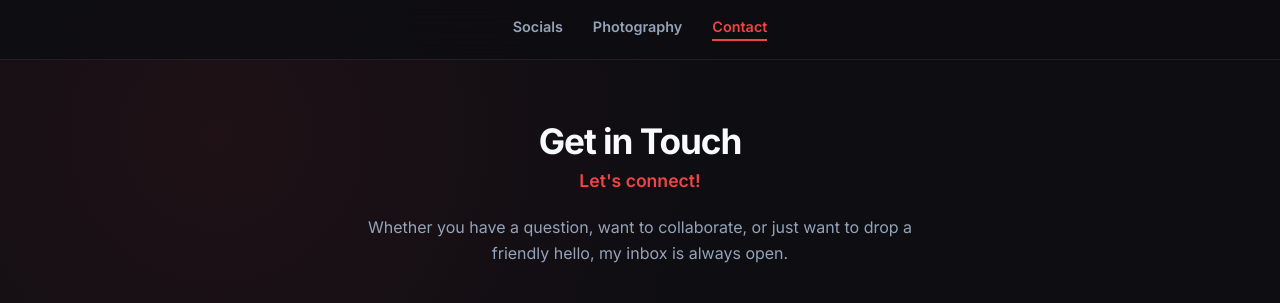
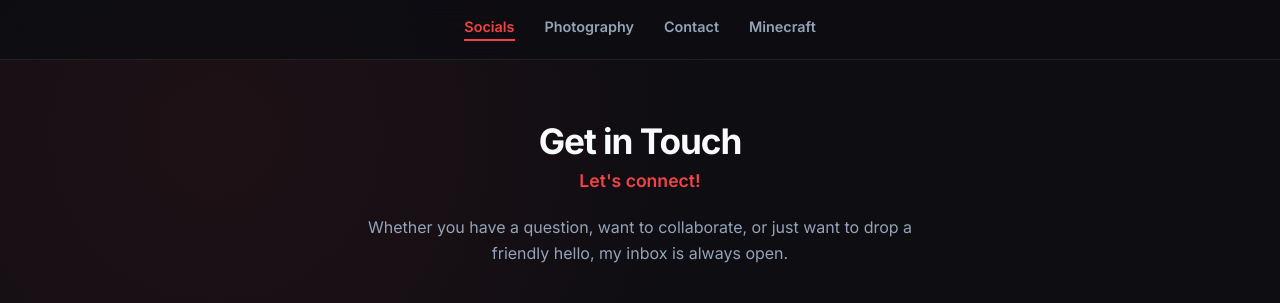
Before and after one commit to joshwuff/joshwuff-site, a plain HTML site: page contact.html in a window 1280 px wide. Shown: the top 303 px of the page. Drawn offline with Linux system fonts and the light colour scheme.

Commit message:
Update active class for navigation links in contact.html

```diff
--- a/contact.html
+++ b/contact.html
@@ -155,9 +155,10 @@
 </head>
 <body>
     <nav class="navbar">
-        <a href="index.html" class="nav-link">Socials</a>
+        <a href="index.html" class="nav-link active">Socials</a>
         <a href="photography.html" class="nav-link">Photography</a>
-        <a href="contact.html" class="nav-link active">Contact</a>
+        <a href="contact.html" class="nav-link">Contact</a>
+        <a href="minecraft.html" class="nav-link">Minecraft</a>
     </nav>
 
     <div class="container">
```
